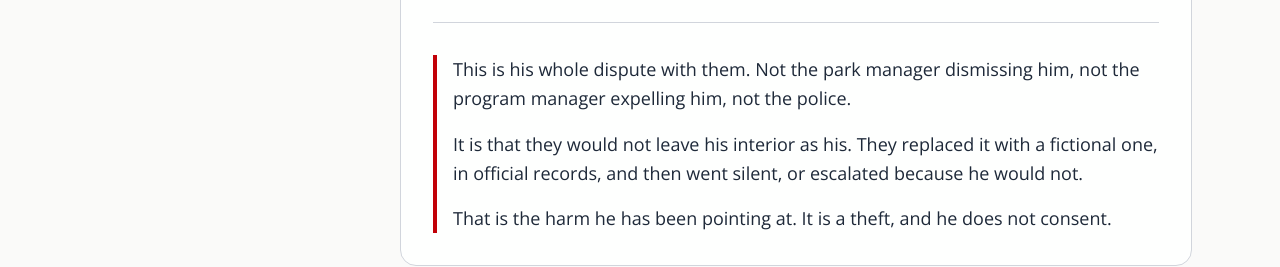
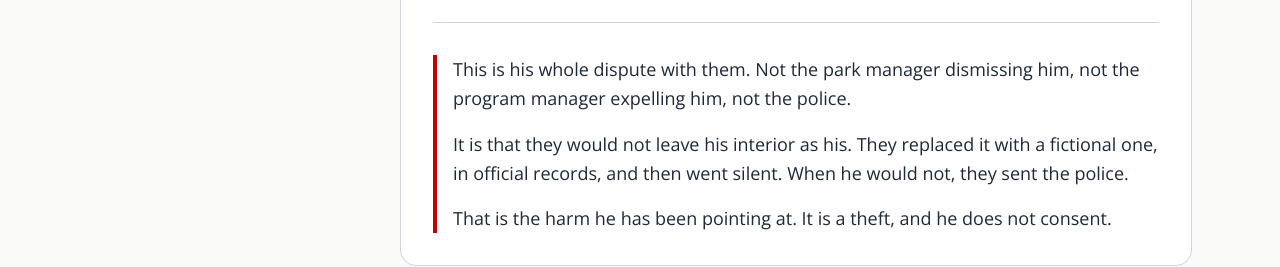
Before and after one commit to rswfire/rswfire.oprd, a Next.js app: page /trespass in a window 1280 px wide. Shown: the part 4320-4587 px from the top of the page. Built offline with nearby package versions, Linux system fonts and the light colour scheme.

Commit message:
Trespass: when he would not, they sent the police

```diff
--- a/app/(archive)/trespass/page.tsx
+++ b/app/(archive)/trespass/page.tsx
@@ -73,7 +73,7 @@ export default function TrespassPage() {
                 <hr className="!mt-10 border-t border-gray-300" />
                 <div className="!mt-8 pl-4 border-l-4 border-red-700 text-lg leading-relaxed text-gray-800 space-y-4">
                     <p>This is his whole dispute with them. Not the park manager dismissing him, not the program manager expelling him, not the police.</p>
-                    <p>It is that they would not leave his interior as his. They replaced it with a fictional one, in official records, and then went silent, or escalated because he would not.</p>
+                    <p>It is that they would not leave his interior as his. They replaced it with a fictional one, in official records, and then went silent. When he would not, they sent the police.</p>
                     <p>That is the harm he has been pointing at. It is a theft, and he does not consent.</p>
                 </div>
             </div>
```
